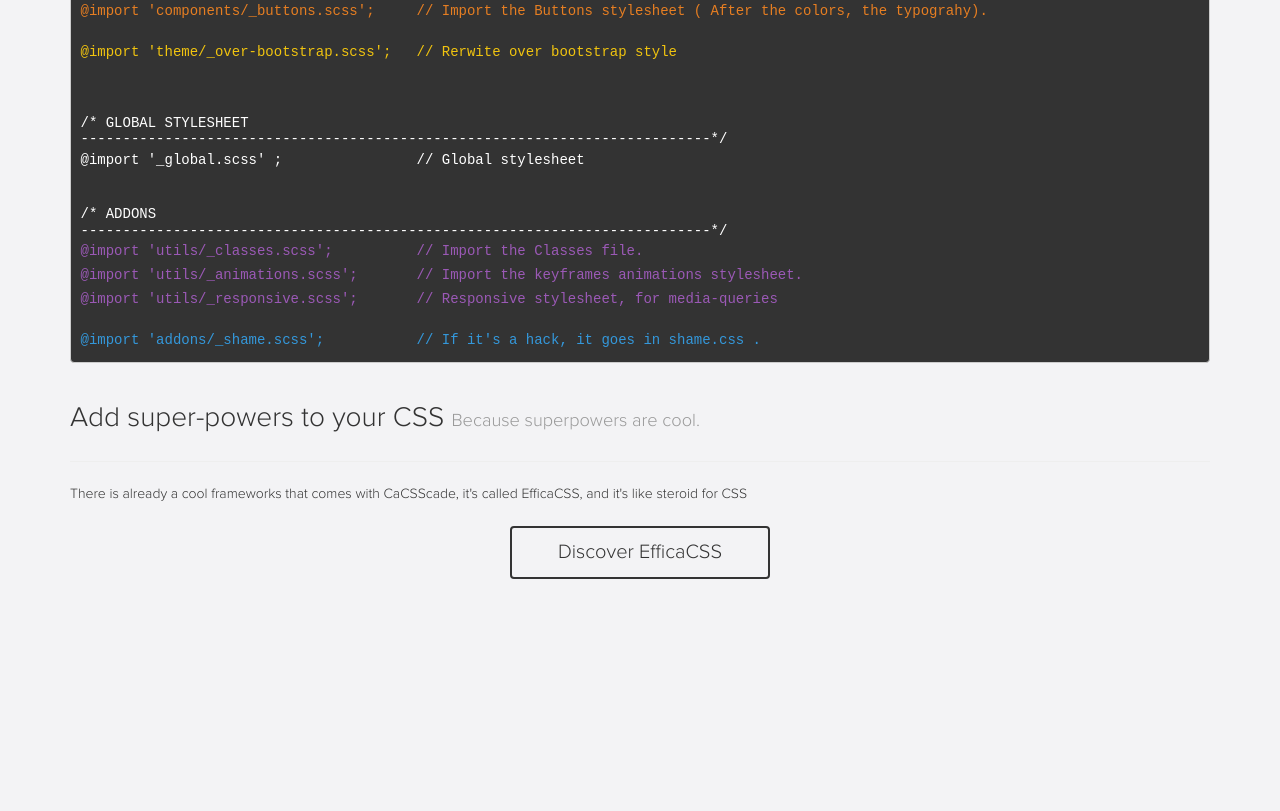
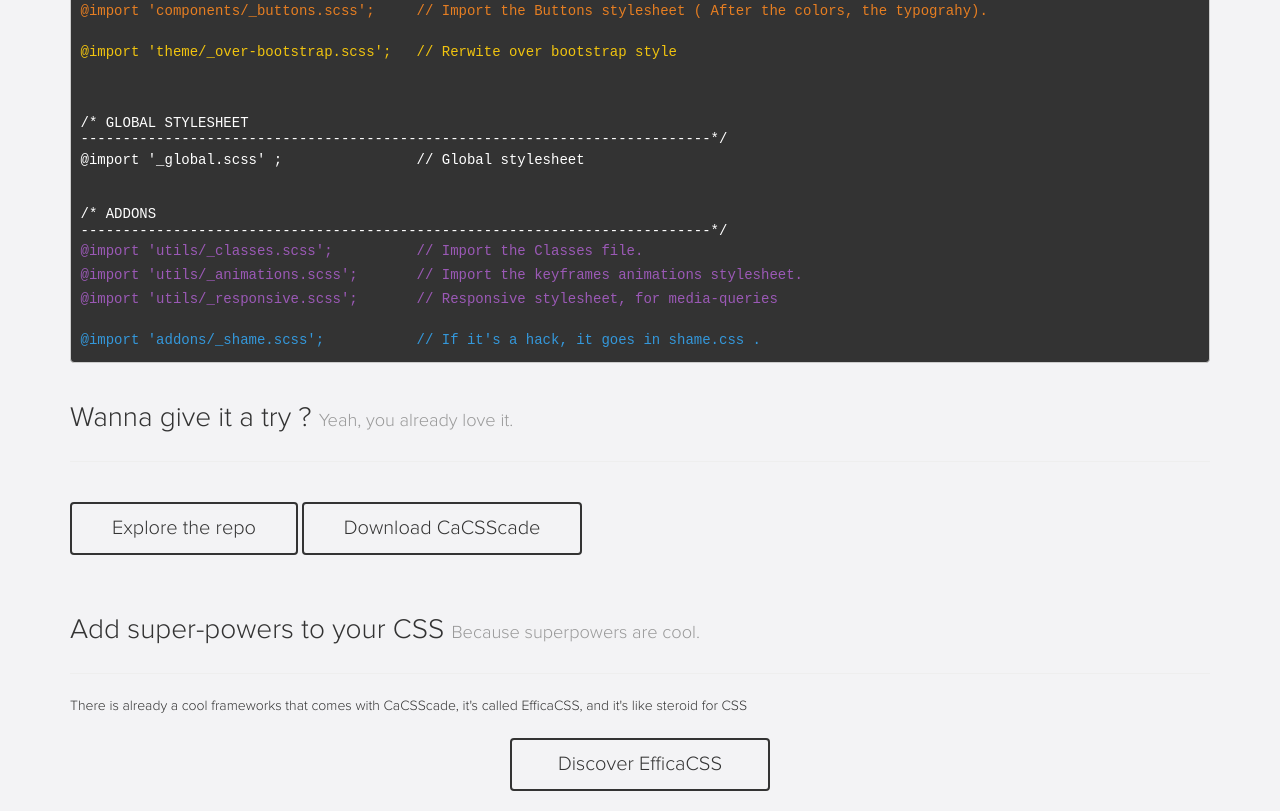
Before and after one commit to LukyVj/CaCSScade, a plain HTML site: page index.html in a window 1280 px wide. Shown: the part 1873-2684 px from the top of the page. Before the commit the page ends 2472 px from the top, so only its background shows below. Drawn offline with Linux system fonts and the light colour scheme.

Commit message:
Update homepage

```diff
--- a/assets/css/ovcss/_global.scss
+++ b/assets/css/ovcss/_global.scss
@@ -159,8 +159,10 @@ details{
 }
 
 .page-section{
-
     .btn-cta{
+      margin: 1em 0;
+    }
+    .btn-center{
       width: 260px;
       margin:1em auto;
       display: block;
--- a/index.html
+++ b/index.html
@@ -128,6 +128,15 @@
     </div>
   </section>
 
+   <section>
+    <div class="page-header">
+      <h1>Wanna give it a try ? <small>Yeah, you already love it.</small></h1>
+    </div>
+    <div class="page-section">
+      <a href="http://lukyvj.github.io/CaCSScade" class="btn btn-cta">Explore the repo</a>
+      <a href="http://lukyvj.github.io/CaCSScade" class="btn btn-cta">Download CaCSScade</a>
+    </div>
+  </section>
 
    <section>
     <div class="page-header">
@@ -135,7 +144,7 @@
     </div>
     <div class="page-section">
       <p>There is already a cool frameworks that comes with CaCSScade, it's called EfficaCSS, and it's like steroid for CSS</p>
-      <a href="http://lukyvj.github.io/EfficaCSS" class="btn btn-cta">Discover EfficaCSS</a>
+      <a href="http://lukyvj.github.io/EfficaCSS" class="btn btn-cta btn-center">Discover EfficaCSS</a>
     </div>
   </section>
 
```
Also changed, not shown: assets/css/style.css.
